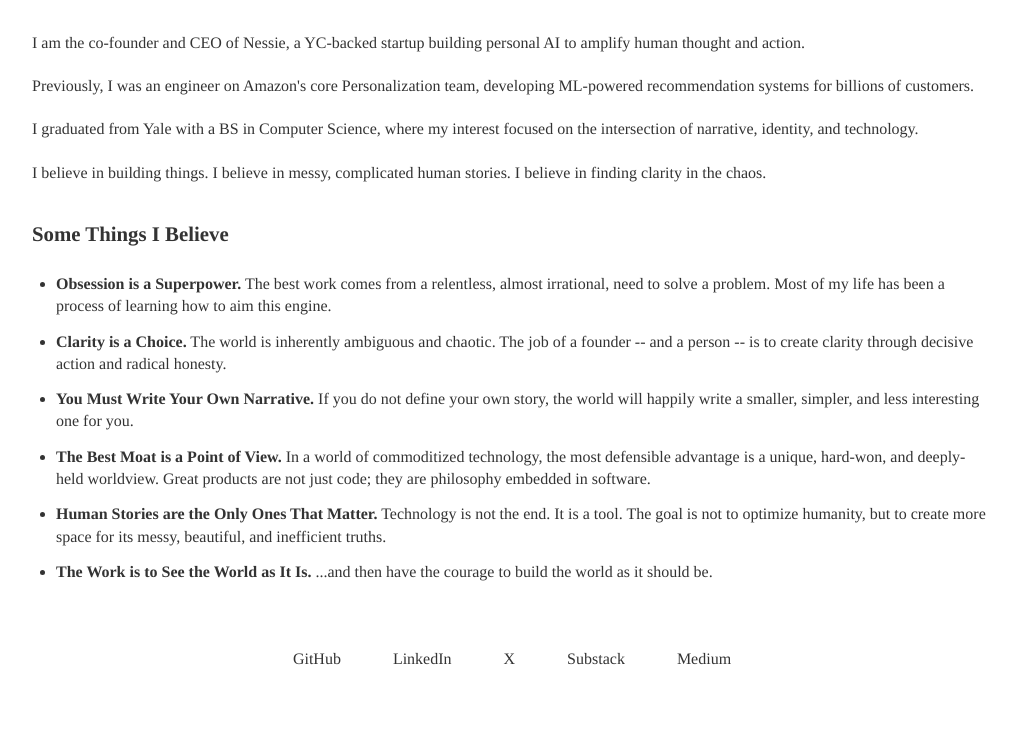
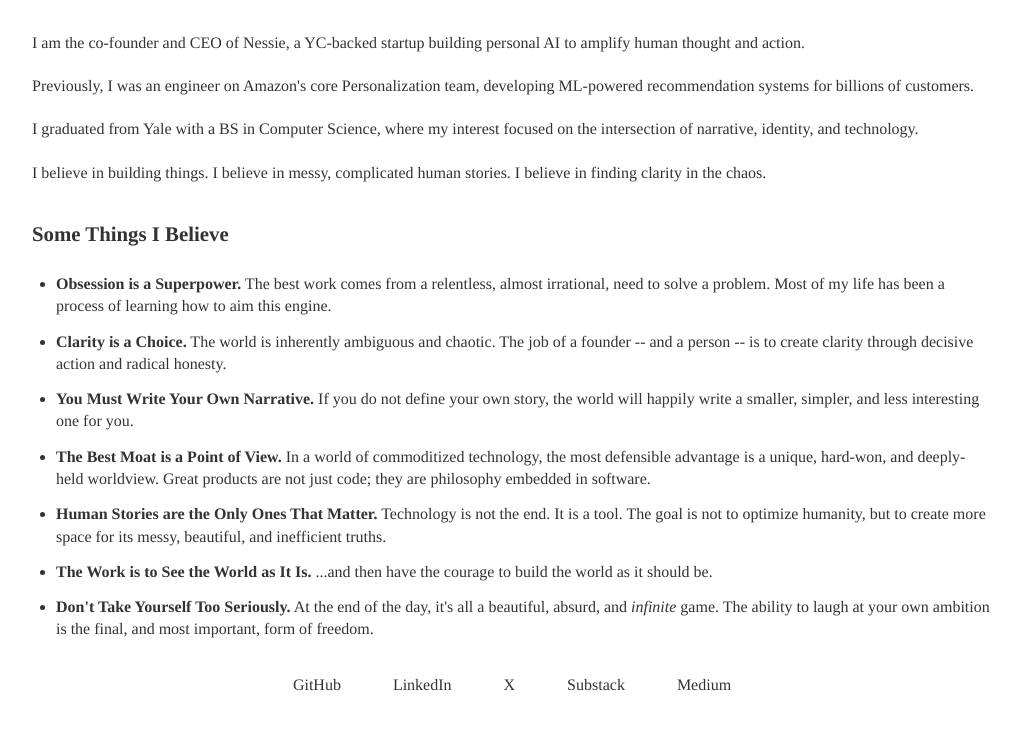
Before and after one commit to annayzhang1337/reality-sandwich, a website built with Vite: page index.html in a window 1280 px wide. Shown: the part 159-888 px from the top of the page, without its empty margins (128-1148 px from the left). Built offline with nearby package versions, Linux system fonts and the light colour scheme.

Commit message:
live laugh love

```diff
--- a/src/pages/about.js
+++ b/src/pages/about.js
@@ -18,6 +18,7 @@ export function renderAbout() {
             <li><strong>The Best Moat is a Point of View.</strong> In a world of commoditized technology, the most defensible advantage is a unique, hard-won, and deeply-held worldview. Great products are not just code; they are philosophy embedded in software.</li>
             <li><strong>Human Stories are the Only Ones That Matter.</strong> Technology is not the end. It is a tool. The goal is not to optimize humanity, but to create more space for its messy, beautiful, and inefficient truths.</li>
             <li><strong>The Work is to See the World as It Is.</strong> ...and then have the courage to build the world as it should be.</li>
+            <li><strong>Don't Take Yourself Too Seriously.</strong> At the end of the day, it's all a beautiful, absurd, and <i>infinite</i> game. The ability to laugh at your own ambition is the final, and most important, form of freedom.</li>
           </ul>
         </div>
 
--- a/src/style.css
+++ b/src/style.css
@@ -392,7 +392,7 @@ article {
 
 .social-links {
   text-align: center;
-  margin: 4rem 0;
+  margin: 2rem 0;
 }
 
 .social-link {
```
